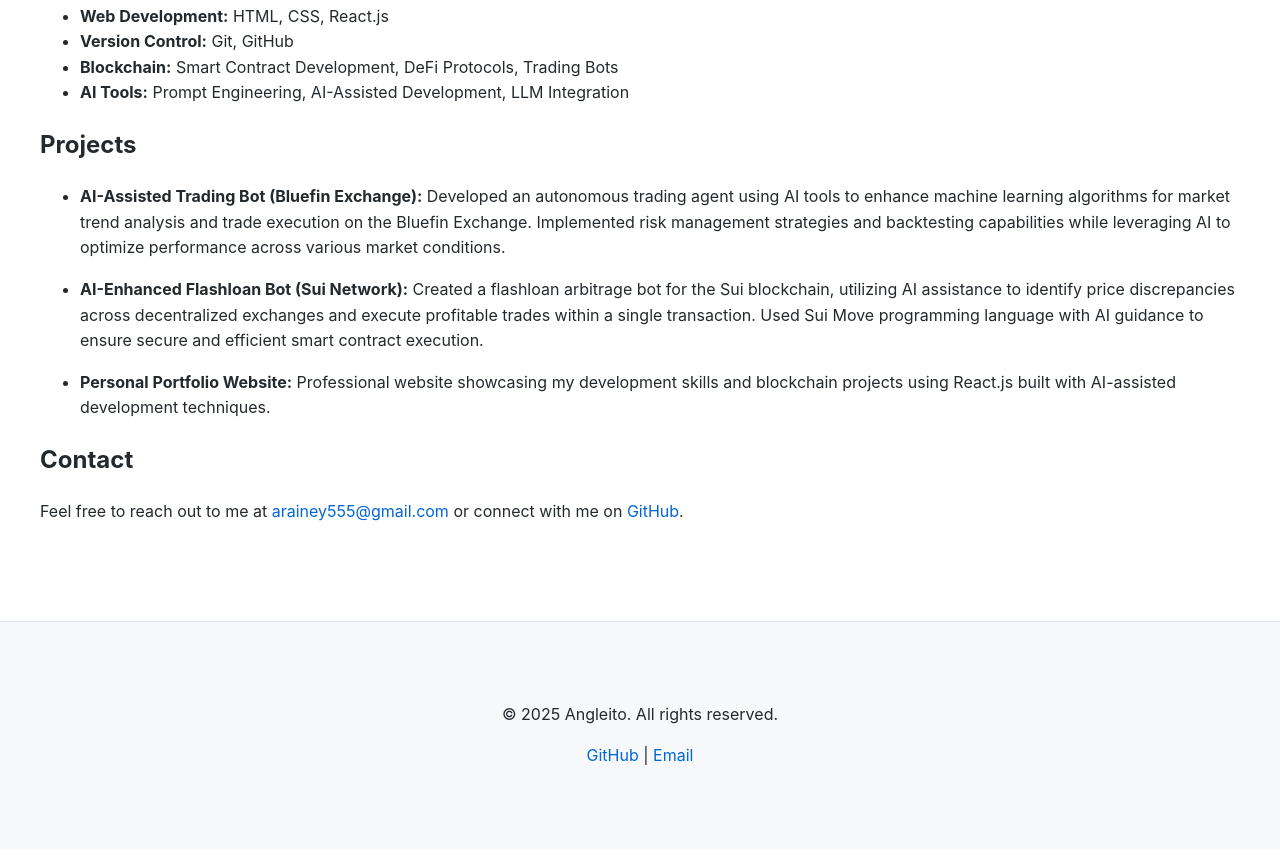
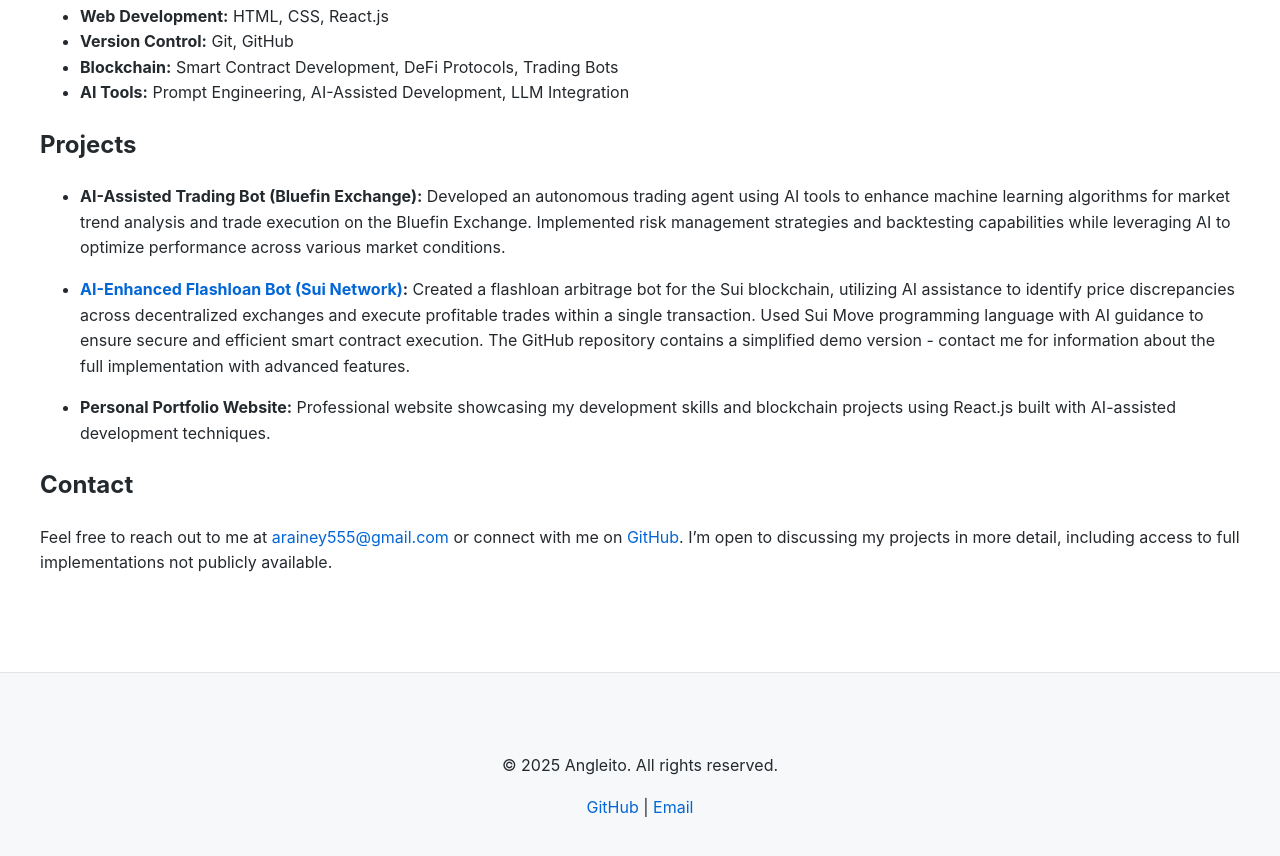
Before and after one commit to Angleito/Angleito.github.io, a Jekyll site: the page built from about.md, in a window 1280 px wide and 900 px high, scrolled down 613 px. Shown: the top 856 px of the window. Built offline with Jekyll 4.4.1, drawn with Linux system fonts in a browser that asks for light colours.

Commit message:
Add GitHub repository link to projects section

```diff
--- a/about.md
+++ b/about.md
@@ -20,10 +20,10 @@ New aspiring programmer leveraging AI tools to accelerate learning and project b
 
 - **AI-Assisted Trading Bot (Bluefin Exchange):** Developed an autonomous trading agent using AI tools to enhance machine learning algorithms for market trend analysis and trade execution on the Bluefin Exchange. Implemented risk management strategies and backtesting capabilities while leveraging AI to optimize performance across various market conditions.
 
-- **AI-Enhanced Flashloan Bot (Sui Network):** Created a flashloan arbitrage bot for the Sui blockchain, utilizing AI assistance to identify price discrepancies across decentralized exchanges and execute profitable trades within a single transaction. Used Sui Move programming language with AI guidance to ensure secure and efficient smart contract execution.
+- **[AI-Enhanced Flashloan Bot (Sui Network)](https://github.com/Angleito/SuiFlashBotTemplate):** Created a flashloan arbitrage bot for the Sui blockchain, utilizing AI assistance to identify price discrepancies across decentralized exchanges and execute profitable trades within a single transaction. Used Sui Move programming language with AI guidance to ensure secure and efficient smart contract execution. The GitHub repository contains a simplified demo version - contact me for information about the full implementation with advanced features.
 
 - **Personal Portfolio Website:** Professional website showcasing my development skills and blockchain projects using React.js built with AI-assisted development techniques.
 
 ## Contact
 
-Feel free to reach out to me at [arainey555@gmail.com](mailto:arainey555@gmail.com) or connect with me on [GitHub](https://github.com/Angleito).
+Feel free to reach out to me at [arainey555@gmail.com](mailto:arainey555@gmail.com) or connect with me on [GitHub](https://github.com/Angleito). I'm open to discussing my projects in more detail, including access to full implementations not publicly available.
```
